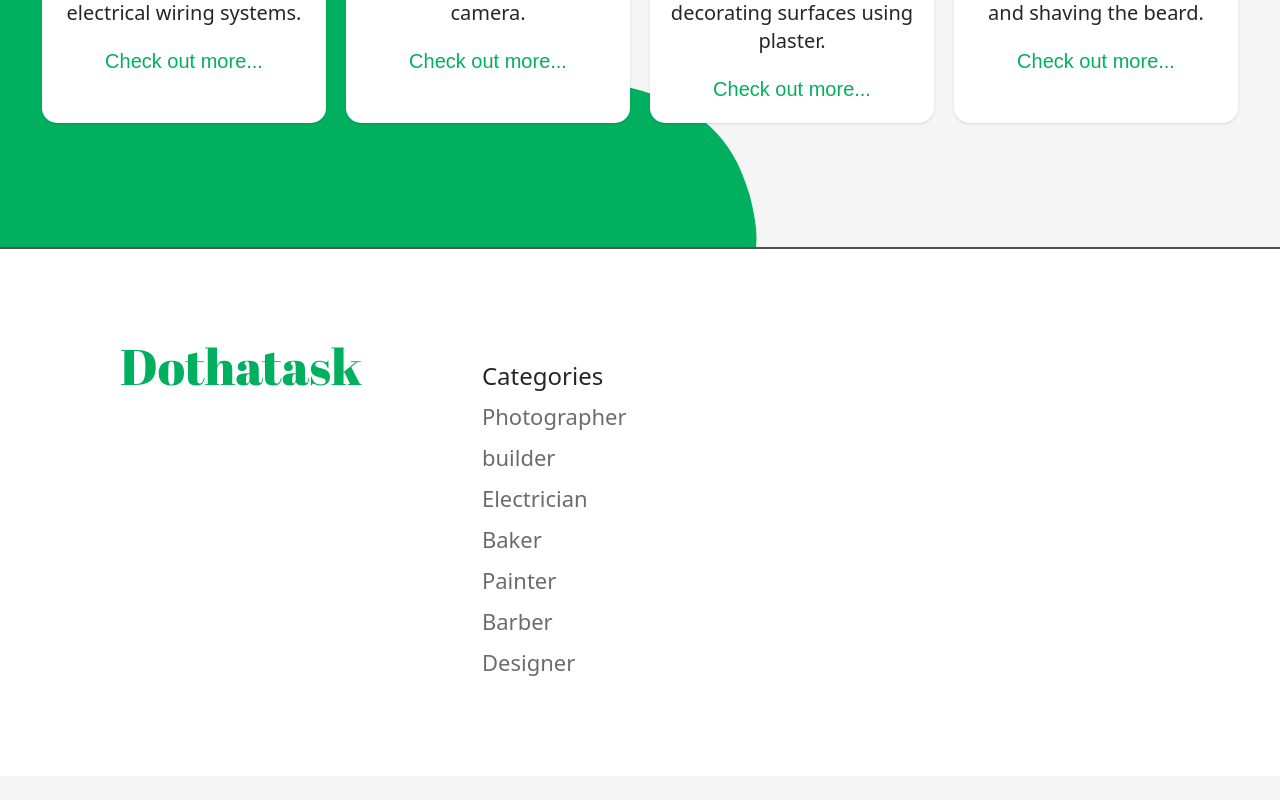
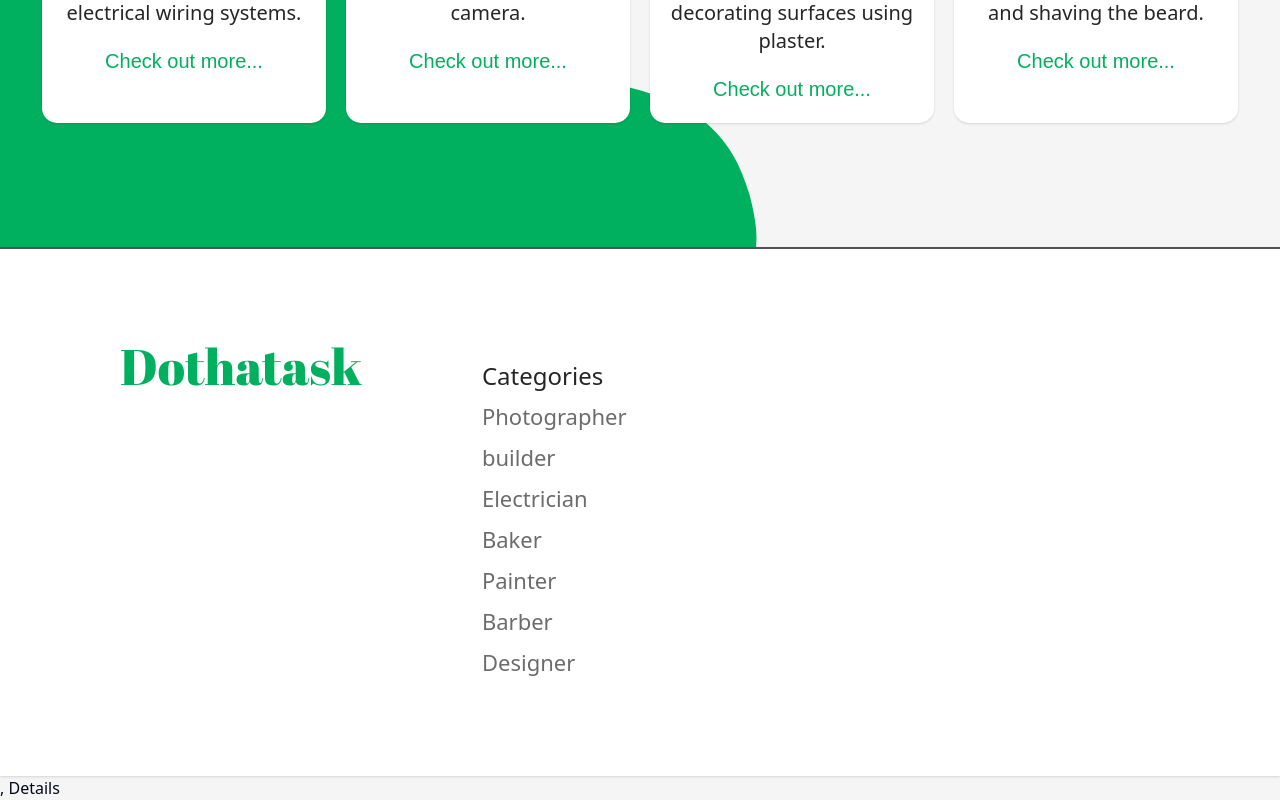
Before and after one commit to OthmanSALAHI/frontend-dothatask, a React (Vite) app: page / in a window 1280 px wide. Shown: the part 1331-2131 px from the top of the page. Before the commit the page ends 2107 px from the top, so only its background shows below. Built offline with nearby package versions, Linux system fonts and the light colour scheme.

Commit message:
Add link to service details page

```diff
--- a/src/App.jsx
+++ b/src/App.jsx
@@ -7,6 +7,7 @@ import Homepage from "./components/pages/Homepage";
 import SearchCategorie from "./components/areas/SearchCategorie";
 import Footer from "./components/footer/Footer";
 import ServiceDetails from "./components/pages/ServiceDetails";
+import { Link } from 'react-router-dom';
 
 export const App = () => {
   const [Auth, setAuth] = useState(false);
@@ -17,6 +18,7 @@ export const App = () => {
       </div>
       <Routers />
       <Footer />
+      ,<Link to="/details"> Details </Link>
     </div>
   );
 };
```
